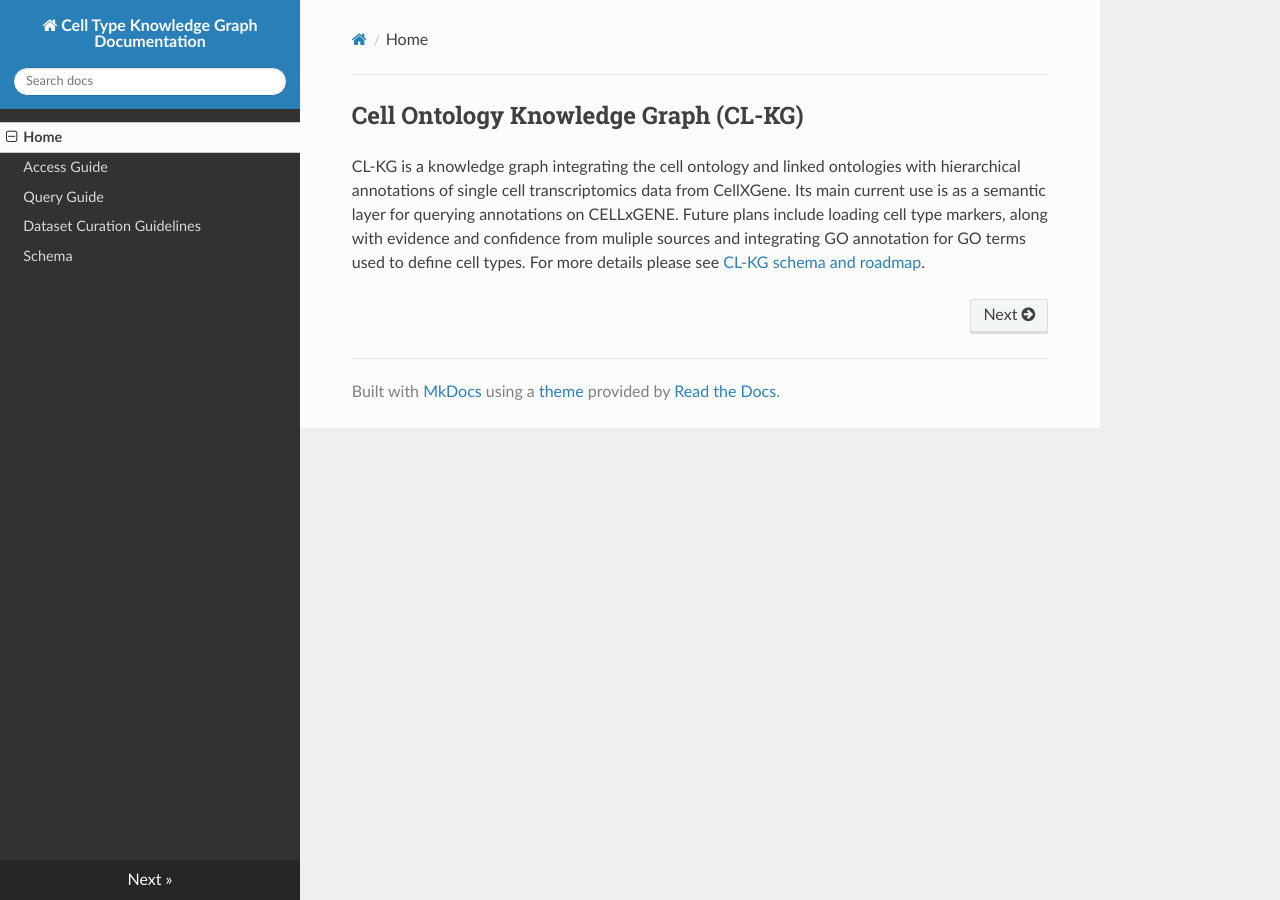
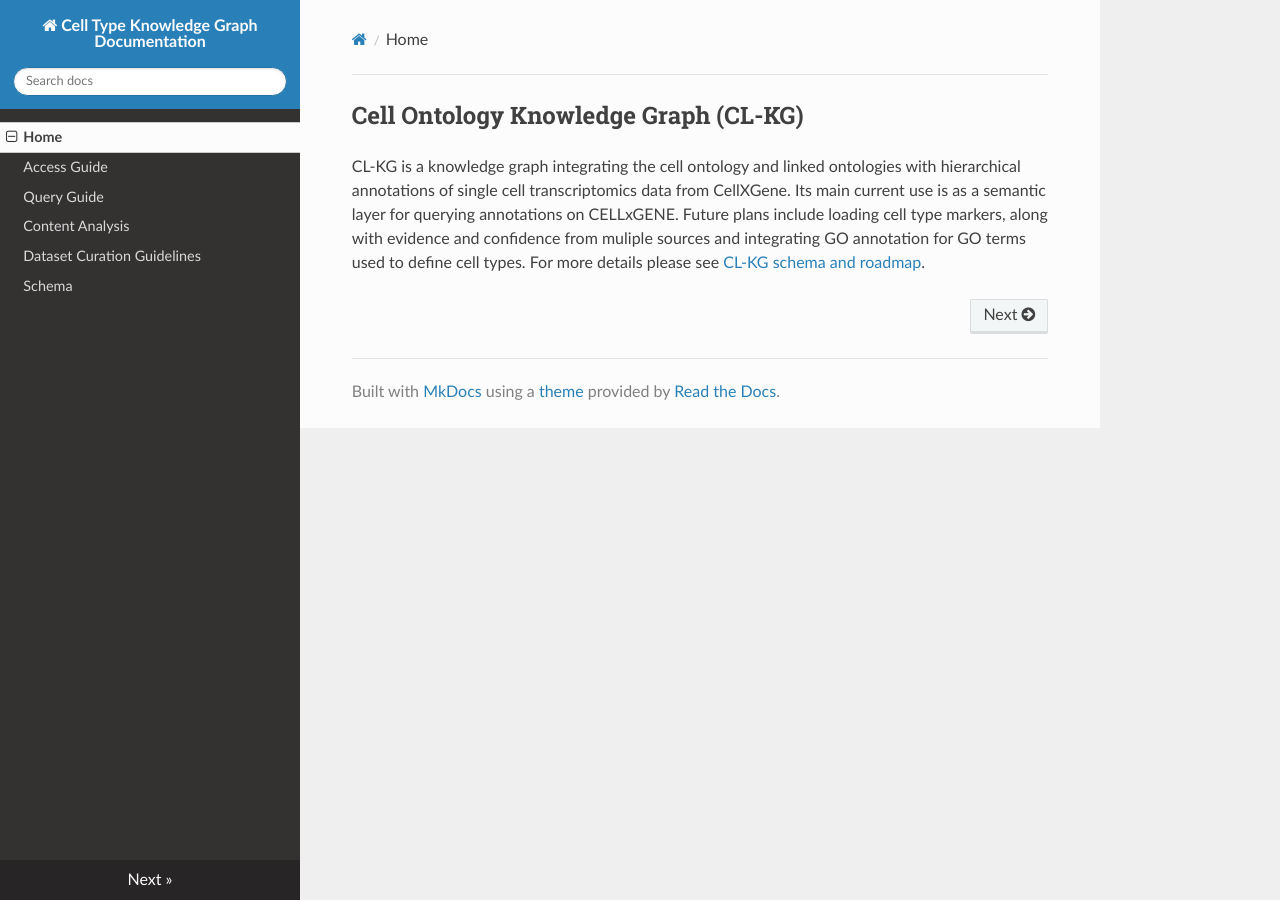
Before and after one commit to Cellular-Semantics/CL_KG, an MkDocs documentation site: the page built from docs/index.md, in a window 1280 px wide. Built offline with MkDocs 1.6.1, drawn with Linux system fonts in a browser that asks for light colours; nearby versions of some CDN libraries.

Commit message:
Update mkdocs.yml

```diff
--- a/mkdocs.yml
+++ b/mkdocs.yml
@@ -3,6 +3,7 @@
   - Home: index.md
   - Access Guide: access_guide.md
   - Query Guide: query_guide.md
+  - Content Analysis: queries_for_content_analysis.md
   - Dataset Curation Guidelines: dataset_curation_guidelines.md
   - Schema: schema.md
 theme: readthedocs
```
